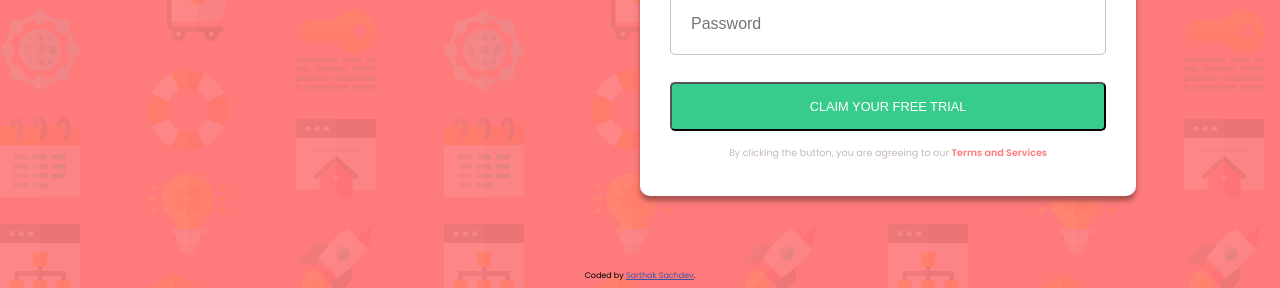
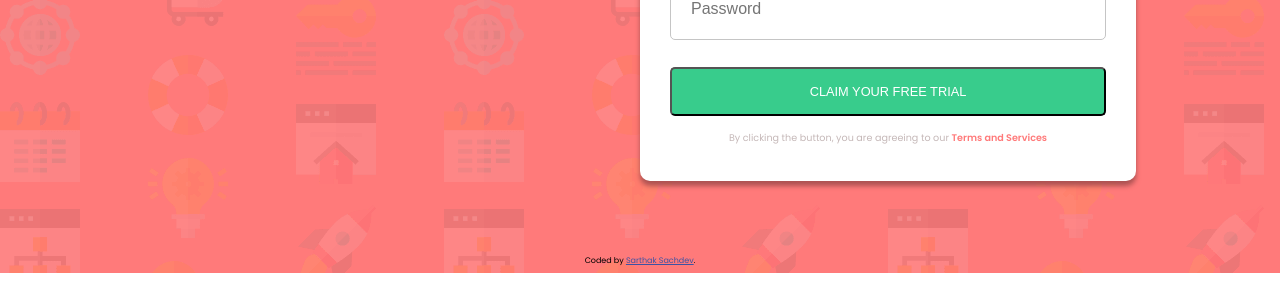
Before and after one commit to SartHak-0-Sach/Intro-component-signup-form_frontend_project, a plain HTML site: page index.html in a window 1280 px wide. Shown: the part 512-800 px from the top of the page. Drawn offline with Linux system fonts and the light colour scheme.

Commit message:
Update style.css

```diff
--- a/style.css
+++ b/style.css
@@ -27,7 +27,8 @@
 
   body{
       font-family: "Poppins", sans-serif;
-
+      min-height: 100vh;
+      margin-top: -15px
   }
 
   .main-container {
@@ -167,8 +168,6 @@
 
   }
 
-
-
   /* ------------------------------MEDIA QUERIES-------------------------- */
 
   @media screen and (min-width:900px) {
@@ -279,7 +278,5 @@
           bottom: 0;
           left: 50%;
           transform: translate(-50%, -50%);
-
       }
-
   }
```
